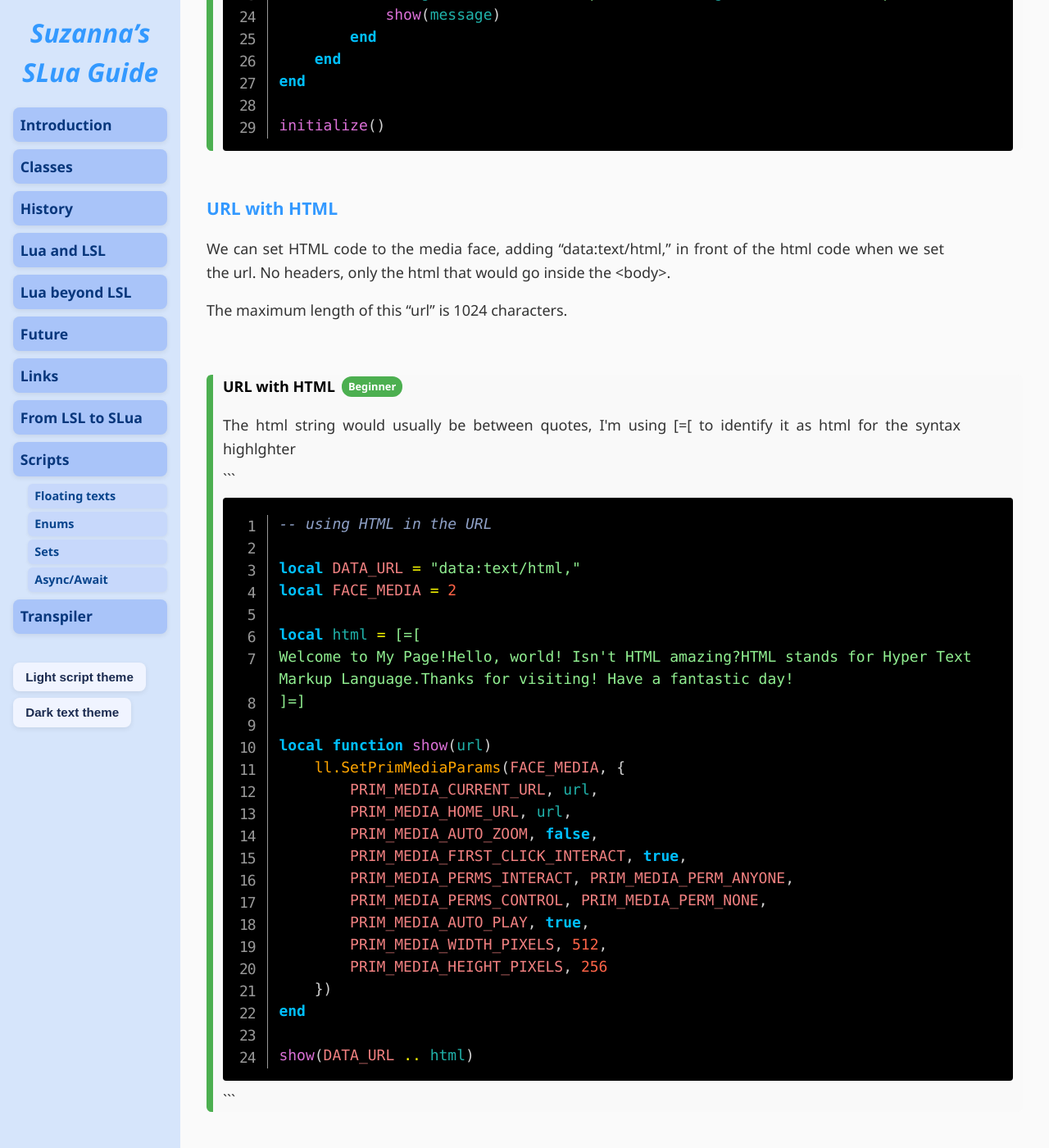
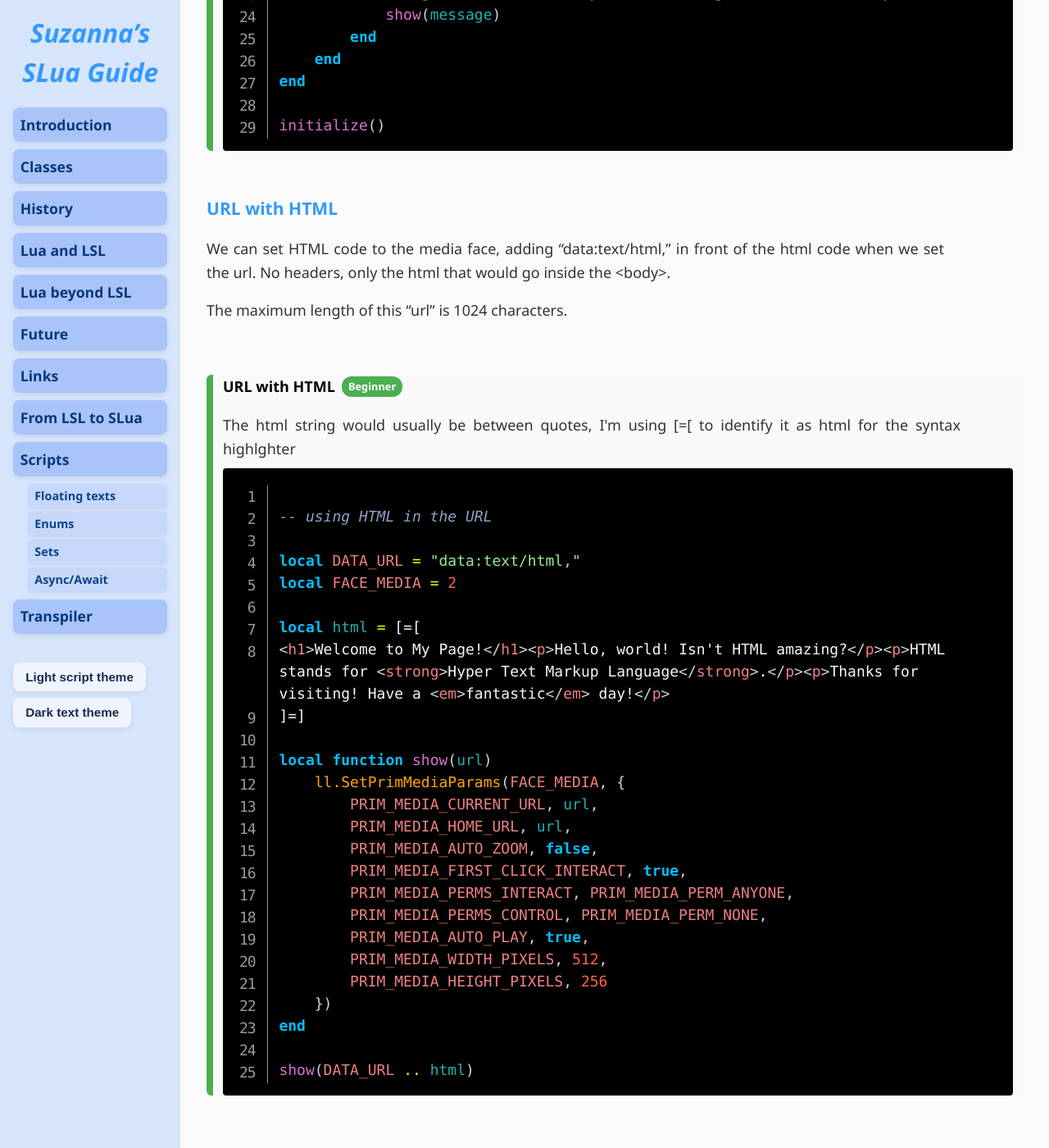
Before and after one commit to Suzanna-Linn/slua, a Jekyll site: the page built from docs/scripts-web.md, in a window 1280 px wide and 1400 px high, scrolled down 1005 px. Shown: the whole window at 82% size. Built offline with Jekyll 4.4.1, drawn with Linux system fonts in a browser that asks for light colours; nearby versions of some CDN libraries; our own code applies the rules of GitHub Pages for plain Markdown files; comment, search, counter and statistics services are not loaded.

Commit message:
Update scripts-web.md

````diff
--- a/docs/scripts-web.md
+++ b/docs/scripts-web.md
@@ -48,8 +48,9 @@ The maximum length of this "url" is 1024 characters.
 <div class="script-box beginner">
 <h4>URL with HTML</h4>
 <p>The html string would usually be between quotes, I'm using [=[ to identify it as html for the syntax highlghter</p>
-```
-<pre class="language-slua line-numbers"><code class="language-slua">-- using HTML in the URL
+
+{% capture lua_code %}
+-- using HTML in the URL
 
 local DATA_URL = "data:text/html,"
 local FACE_MEDIA = 2
@@ -73,6 +74,7 @@ local function show(url)
 end
 
 show(DATA_URL .. html)
-</code></pre>
-```
+{% endcapture %}
+
+<pre class="language-slua line-numbers"><code class="language-slua">{{ lua_code | escape }}</code></pre>
 </div>
````
